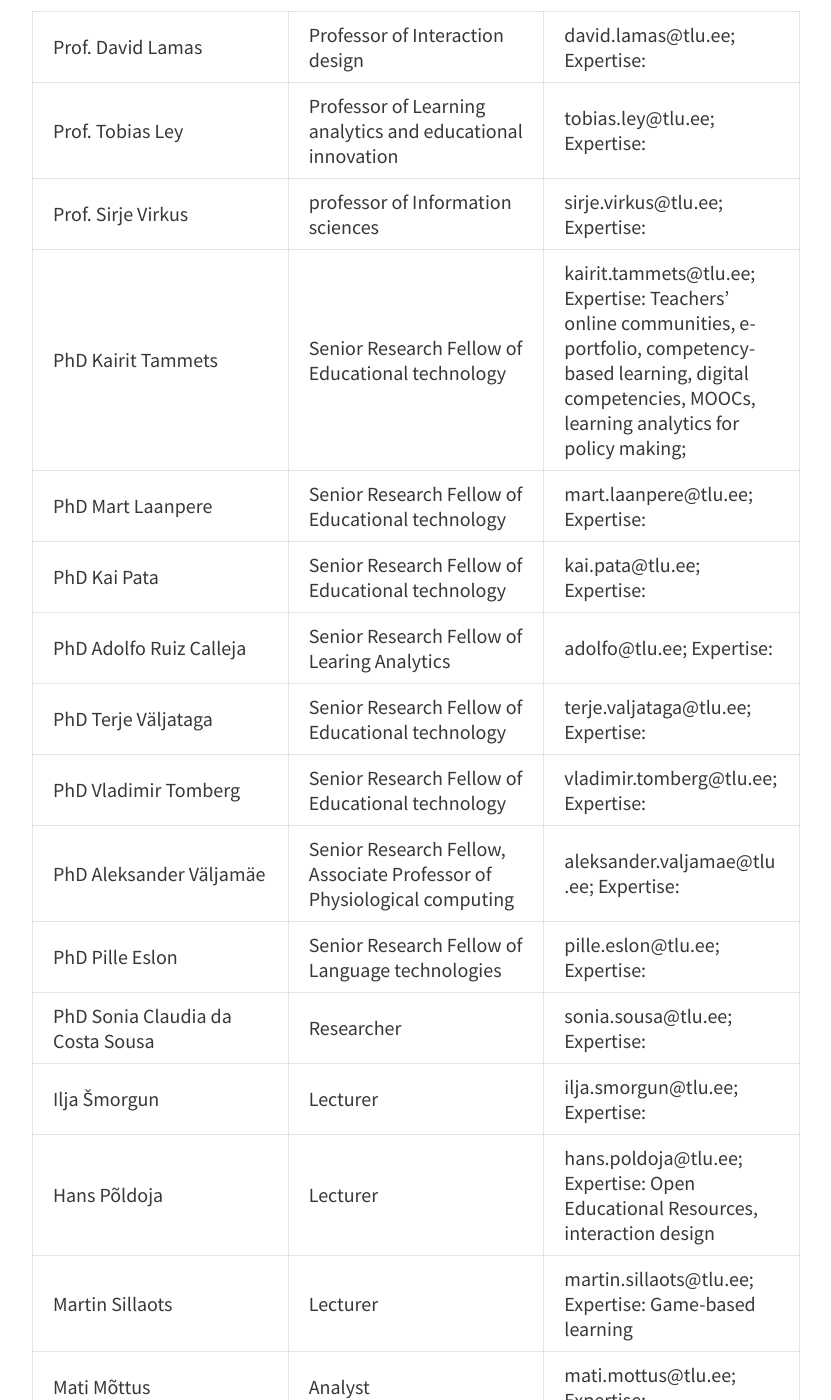
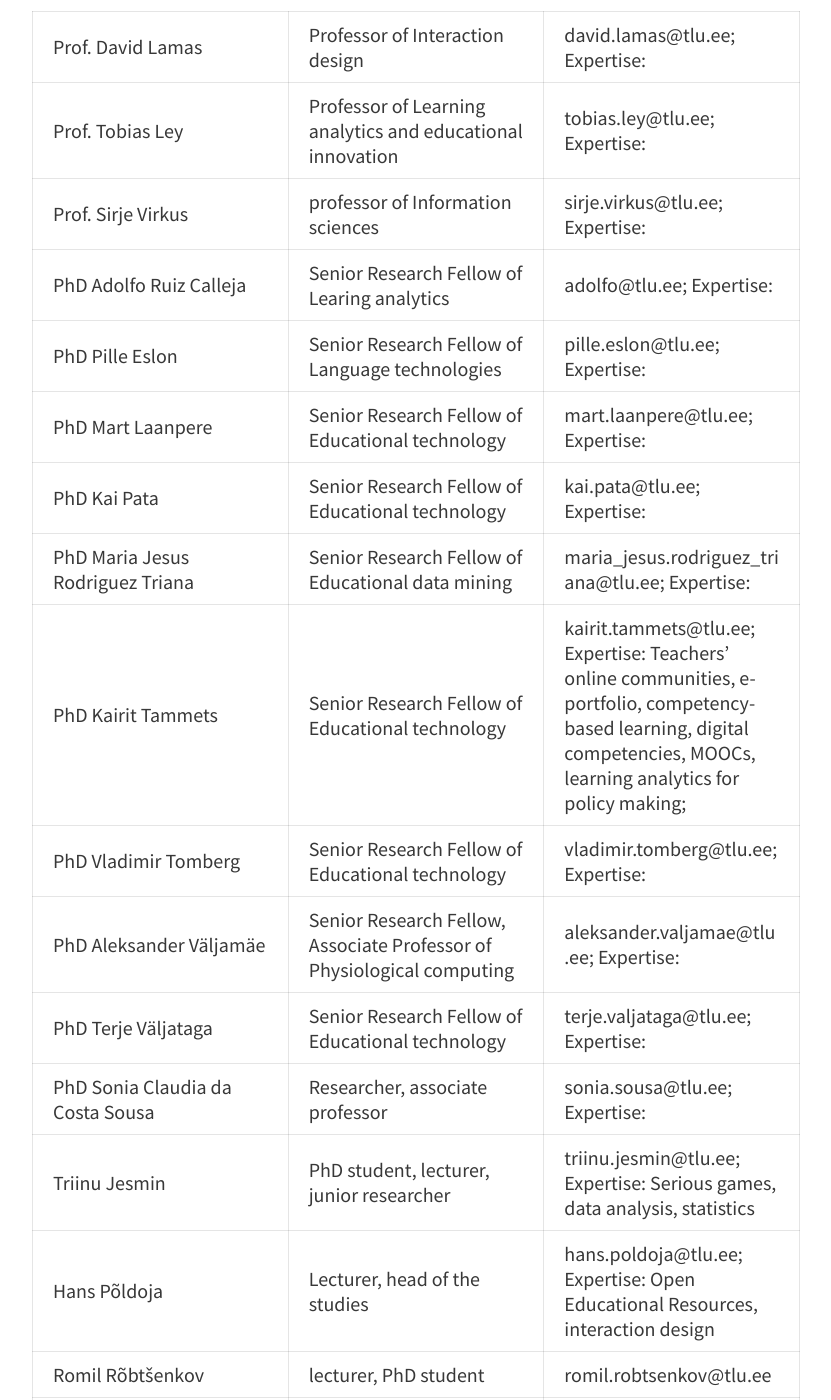
Before and after one commit to centre-for-educational-technology/htk-web, a Jekyll site: the page built from people.md, in a window 1280 px wide and 1400 px high, scrolled down 800 px. Shown: the whole window, without its empty margins (224-1055 px from the left). Built offline with Jekyll 4.4.1, drawn with Linux system fonts in a browser that asks for light colours; nearby versions of some CDN libraries; some of the changed text lies outside the part shown.

Commit message:
Update people.md

```diff
--- a/people.md
+++ b/people.md
@@ -18,35 +18,34 @@
 | Prof. David Lamas | Professor of Interaction design | david.lamas@tlu.ee; Expertise:
 | Prof. Tobias Ley | Professor of Learning analytics and educational innovation | tobias.ley@tlu.ee; Expertise:
 | Prof. Sirje Virkus | professor of Information sciences | sirje.virkus@tlu.ee; Expertise:
-| PhD Kairit Tammets | Senior Research Fellow of Educational technology| kairit.tammets@tlu.ee; Expertise: Teachers' online communities, e-portfolio, competency-based learning, digital competencies, MOOCs, learning analytics for policy making;
+| PhD Adolfo Ruiz Calleja | Senior Research Fellow of Learing analytics| adolfo@tlu.ee; Expertise:
+| PhD Pille Eslon | Senior Research Fellow of Language technologies| pille.eslon@tlu.ee; Expertise:
 | PhD Mart Laanpere | Senior Research Fellow of Educational technology| mart.laanpere@tlu.ee; Expertise:
 | PhD Kai Pata | Senior Research Fellow of Educational technology| kai.pata@tlu.ee; Expertise:
-| PhD Adolfo Ruiz Calleja | Senior Research Fellow of Learing Analytics| adolfo@tlu.ee; Expertise:
-| PhD Terje Väljataga | Senior Research Fellow of Educational technology| terje.valjataga@tlu.ee; Expertise:
+| PhD Maria Jesus Rodriguez Triana | Senior Research Fellow of Educational data mining| 	maria_jesus.rodriguez_triana@tlu.ee; Expertise:
+| PhD Kairit Tammets | Senior Research Fellow of Educational technology| kairit.tammets@tlu.ee; Expertise: Teachers' online communities, e-portfolio, competency-based learning, digital competencies, MOOCs, learning analytics for policy making;
 | PhD Vladimir Tomberg | Senior Research Fellow of Educational technology| vladimir.tomberg@tlu.ee; Expertise:
 | PhD Aleksander Väljamäe | Senior Research Fellow, Associate Professor of Physiological computing| aleksander.valjamae@tlu.ee; Expertise:
-| PhD Pille Eslon | Senior Research Fellow of Language technologies| pille.eslon@tlu.ee; Expertise:
-| PhD Sonia Claudia da Costa Sousa | Researcher| sonia.sousa@tlu.ee; Expertise:
+| PhD Terje Väljataga | Senior Research Fellow of Educational technology| terje.valjataga@tlu.ee; Expertise:
+| PhD Sonia Claudia da Costa Sousa | Researcher, associate professor| sonia.sousa@tlu.ee; Expertise:
+| Triinu Jesmin | PhD student, lecturer, junior researcher  | triinu.jesmin@tlu.ee; Expertise: Serious games, data analysis, statistics
+| Hans Põldoja | Lecturer, head of the studies| hans.poldoja@tlu.ee; Expertise: Open Educational Resources, interaction design
+| Romil Rõbtšenkov | lecturer, PhD student  | romil.robtsenkov@tlu.ee
+| Martin Sillaots | Lecturer| martin.sillaots@tlu.ee; Expertise: Game-based learning
 | Ilja Šmorgun | Lecturer| ilja.smorgun@tlu.ee; Expertise:
-| Hans Põldoja | Lecturer| hans.poldoja@tlu.ee; Expertise: Open Educational Resources, interaction design
-| Martin Sillaots | Lecturer| martin.sillaots@tlu.ee; Expertise: Game-based learning
-| Mati Mõttus | Analyst| mati.mottus@tlu.ee; Expertise:
+| Jaanika Hirv | analyst | jaanika.hirv@tlu.ee; Expertise:
+| Mati Mõttus | Analyst, PhD students| mati.mottus@tlu.ee; Expertise:
+| Abiodun Afolayan Ogunyemi | PhD student  | abnogn@tlu.ee
+| Eka Jeladze | PhD student | eka.tammets@tlu.ee; Expertise:
+| James Sunney Quaicoe | PhD student | aasanni@tlu.ee; Expertise:
+| Anastassiia Väljamäe | PhD student  | anastasiia.valjamae@tlu.ee
+
 
 **Research support and dev staff**
 
 | Priit Tammets | analyst | priit.tammets@tlu.ee
-| Jaanika Hirv | analyst | jaanika.hirv@tlu.ee
 | Pjotr Savitski | senior developer | pjotr.savitski@tlu.ee
 | Sander Aido | developer | sander.aido@tlu.ee
 | Gleb Redko | developer | gleb.redko@tlu.ee
 | Karli Raudsepp | developer | karli.raudsepp@tlu.ee
 | Aili Madisson | developer | (currently on leave)
-
-**Doctoral students**
-
-| James Sunney Quaicoe | PhD student | aasanni@tlu.ee; Expertise:
-| Eka Jeladze | PhD student | eka.tammets@tlu.ee; Expertise:
-| Triinu Jesmin | PhD student  | triinu.jesmin@tlu.ee
-| Romil Rõbtšenkov | PhD student  | romil.robtsenkov@tlu.ee
-| Anastassiia Väljamäe | PhD student  | anastasiia.valjamae@tlu.ee
-| Abiodun Afolayan Ogunyemi | PhD student  | abnogn@tlu.ee
```
